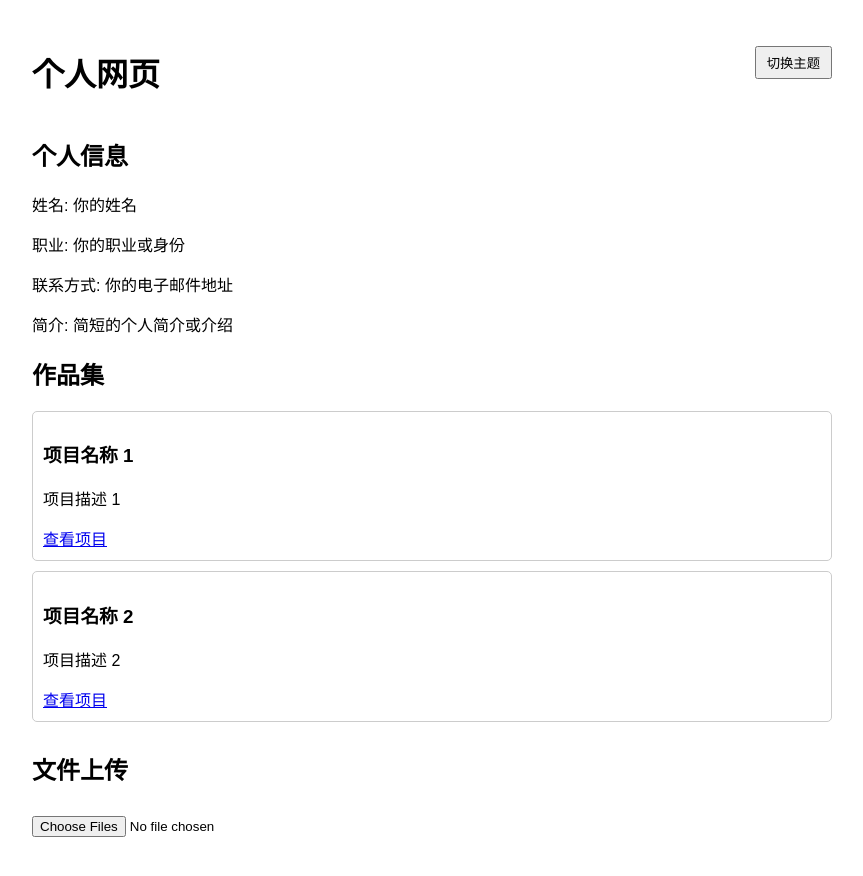
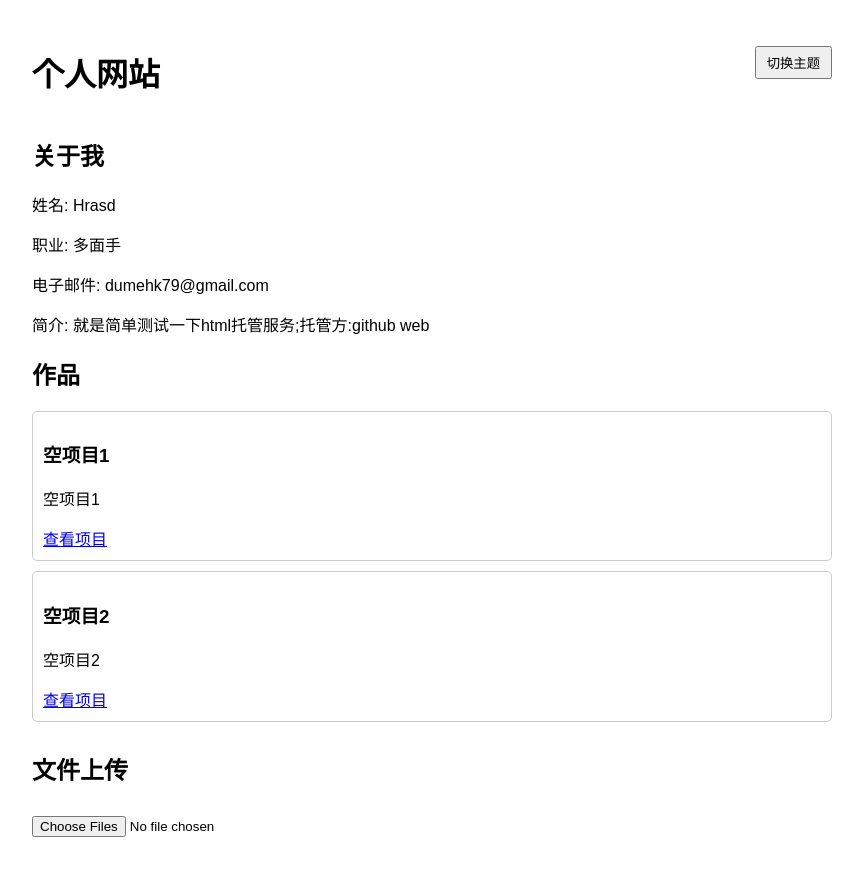
Before and after one commit to HDUe314/WebStart, a plain HTML site: page index.html in a window 1280 px wide. Shown: the whole page, without its empty margins (208-1071 px from the left). Drawn offline with Linux system fonts and the light colour scheme.

Commit message:
index.html

```diff
--- a/index.html
+++ b/index.html
@@ -3,7 +3,7 @@
 <head>
     <meta charset="UTF-8">
     <meta name="viewport" content="width=device-width, initial-scale=1.0">
-    <title>个人网页</title>
+    <title>Sadie的测试页面</title>
     <style>
         body {
             font-family: Arial, sans-serif;
@@ -66,28 +66,28 @@
 <body class="light-mode">
     <div class="container">
         <div class="header">
-            <h1>个人网页</h1>
+            <h1>个人网站</h1>
             <div class="theme-toggle">
                 <button id="toggle-theme">切换主题</button>
             </div>
         </div>
         <div class="personal-info">
-            <h2>个人信息</h2>
-            <p>姓名: 你的姓名</p>
-            <p>职业: 你的职业或身份</p>
-            <p>联系方式: 你的电子邮件地址</p>
-            <p>简介: 简短的个人简介或介绍</p>
+            <h2>关于我</h2>
+            <p>姓名: Hrasd</p>
+            <p>职业: 多面手</p>
+            <p>电子邮件: dumehk79@gmail.com</p>
+            <p>简介: 就是简单测试一下html托管服务;托管方:github web</p>
         </div>
         <div class="projects">
-            <h2>作品集</h2>
+            <h2>作品</h2>
             <div class="project-item">
-                <h3>项目名称 1</h3>
-                <p>项目描述 1</p>
+                <h3>空项目1</h3>
+                <p>空项目1</p>
                 <a href="视频或音频链接 1" target="_blank">查看项目</a>
             </div>
             <div class="project-item">
-                <h3>项目名称 2</h3>
-                <p>项目描述 2</p>
+                <h3>空项目2</h3>
+                <p>空项目2</p>
                 <a href="视频或音频链接 2" target="_blank">查看项目</a>
             </div>
         </div>
```
